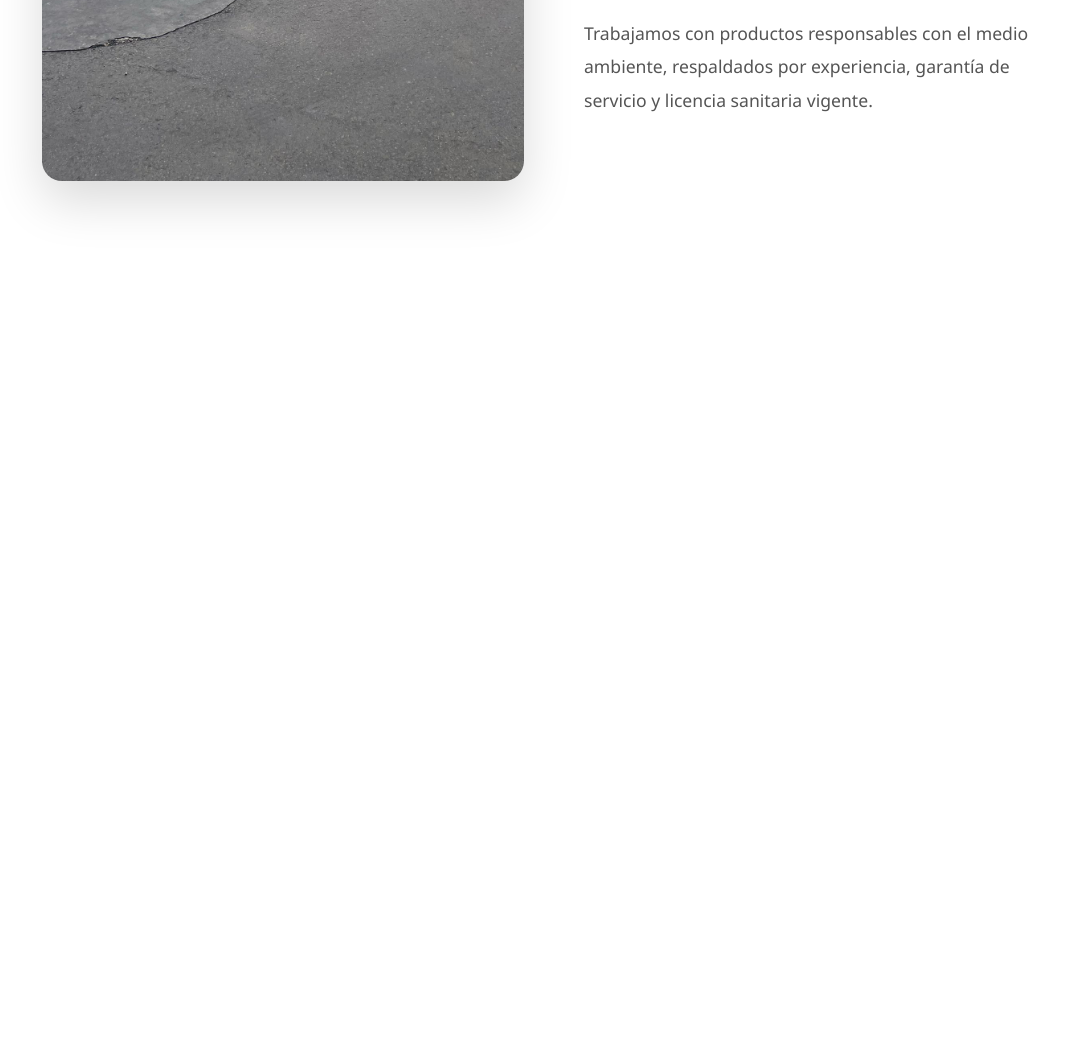
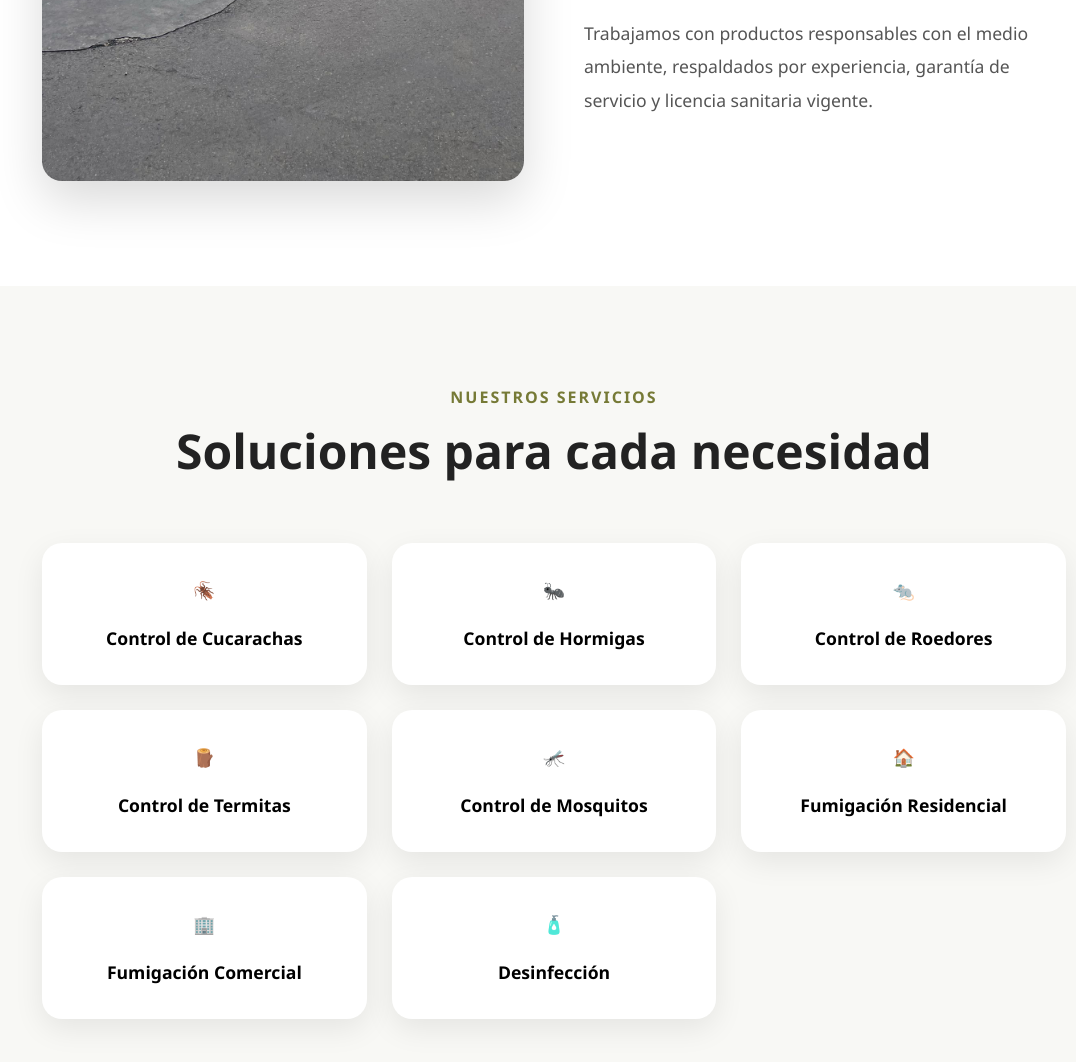
Before and after one commit to karimebeamonte/Fumiterra, a plain HTML site: page index.html in a window 1280 px wide. Shown: the part 1362-2424 px from the top of the page, without its empty margins (86-1162 px from the left). Before the commit the page ends 1648 px from the top, so only its background shows below. Drawn offline with Linux system fonts and the light colour scheme.

Commit message:
Update index.html

```diff
--- a/index.html
+++ b/index.html
@@ -290,4 +290,106 @@ Trabajamos con productos responsables con el medio ambiente, respaldados por exp
 
 </section>
 </body>
+
+
+<section style="
+padding:100px 10%;
+background:#f8f8f5;
+">
+
+<div style="
+text-align:center;
+max-width:1200px;
+margin:auto;
+">
+
+<p style="
+color:#767a36;
+font-weight:bold;
+letter-spacing:2px;
+margin-bottom:10px;
+">
+
+NUESTROS SERVICIOS
+
+</p>
+
+<h2 style="
+font-size:3rem;
+margin-bottom:60px;
+color:#222;
+">
+
+Soluciones para cada necesidad
+
+</h2>
+
+<div style="
+display:grid;
+grid-template-columns:repeat(auto-fit,minmax(250px,1fr));
+gap:25px;
+">
+
+<div class="servicio">
+🪳<br><br>
+<strong>Control de Cucarachas</strong>
+</div>
+
+<div class="servicio">
+🐜<br><br>
+<strong>Control de Hormigas</strong>
+</div>
+
+<div class="servicio">
+🐀<br><br>
+<strong>Control de Roedores</strong>
+</div>
+
+<div class="servicio">
+🪵<br><br>
+<strong>Control de Termitas</strong>
+</div>
+
+<div class="servicio">
+🦟<br><br>
+<strong>Control de Mosquitos</strong>
+</div>
+
+<div class="servicio">
+🏠<br><br>
+<strong>Fumigación Residencial</strong>
+</div>
+
+<div class="servicio">
+🏢<br><br>
+<strong>Fumigación Comercial</strong>
+</div>
+
+<div class="servicio">
+🧴<br><br>
+<strong>Desinfección</strong>
+</div>
+
+</div>
+
+</div>
+
+</section>
+
+<style>
+
+.servicio{
+background:white;
+padding:35px;
+border-radius:20px;
+box-shadow:0 10px 30px rgba(0,0,0,.08);
+font-size:1.1rem;
+transition:.3s;
+}
+
+.servicio:hover{
+transform:translateY(-8px);
+}
+
+</style>
 </html>
```
